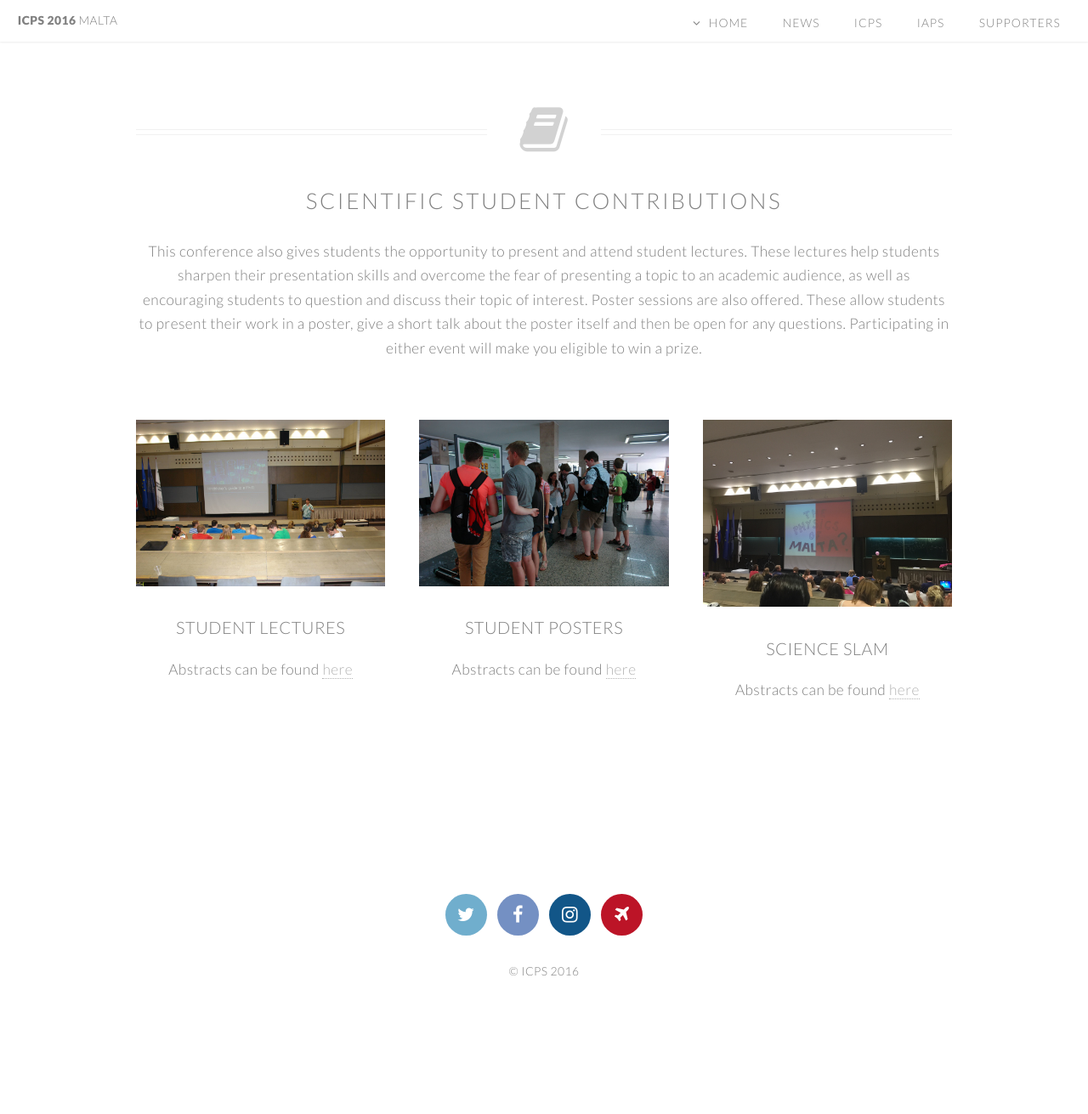
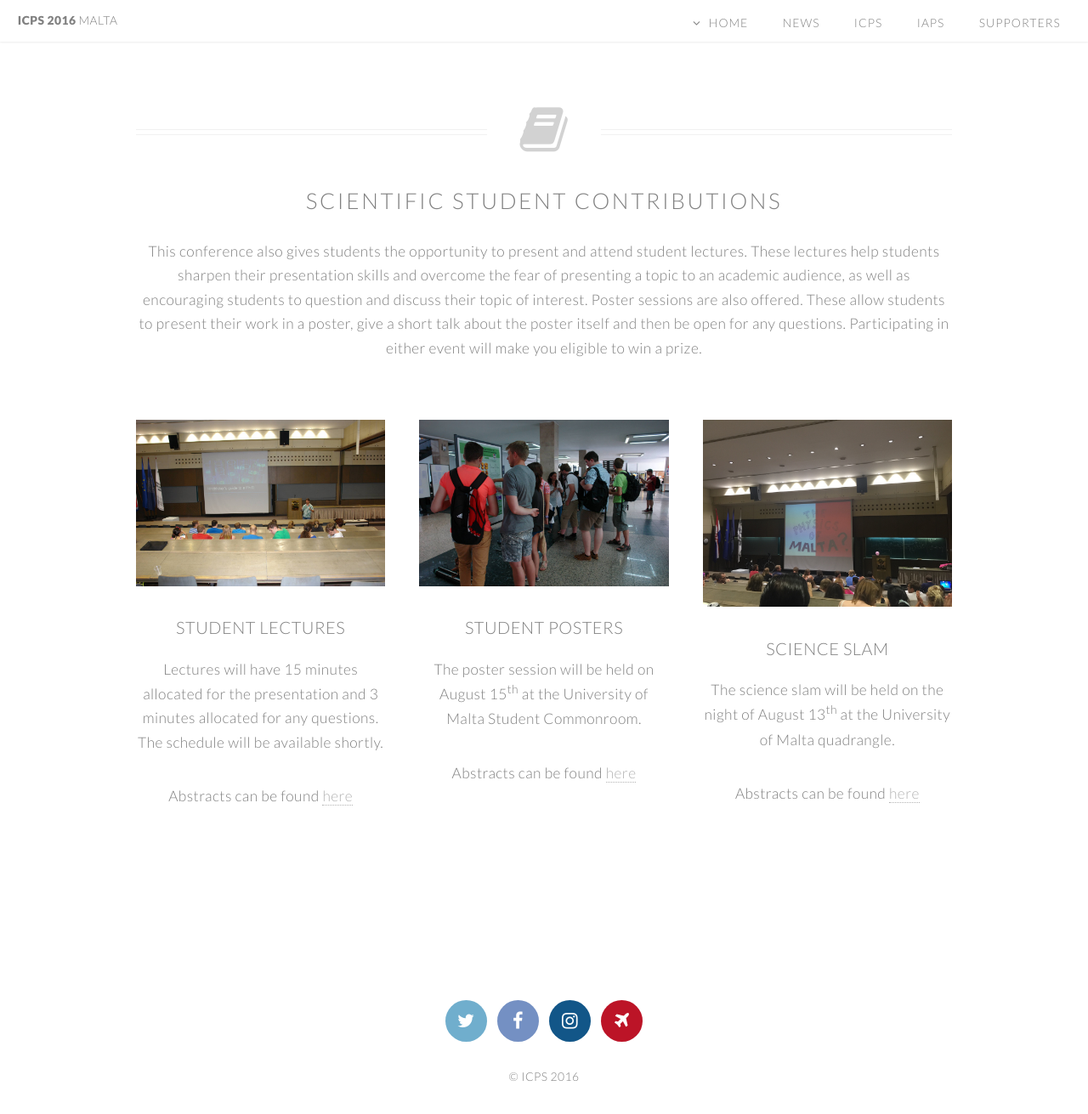
Before and after one commit to bread-on-toast/icps2016, a Jekyll site: the page built from programme/students.html, in a window 1280 px wide and 1344 px high. Shown: the top 1311 px of the window at 85% size. Built offline with Jekyll 4.4.1, drawn with Linux system fonts in a browser that asks for light colours.

Commit message:
added lecture details

```diff
--- a/programme/students.html
+++ b/programme/students.html
@@ -17,6 +17,7 @@ subTitle: This conference also gives students the opportunity to present and att
                     <a class="image featured"><img src="images/student-lectures.jpg" /></a>
                     <header>
                         <h3>Student lectures</h3>
+                        <p>Lectures will have 15 minutes allocated for the presentation and 3 minutes allocated for any questions. The schedule will be available shortly.</p>
                         <p>Abstracts can be found <a href="student-lectures.html">here</a></p>
                     </header>
                 </section>
@@ -27,6 +28,7 @@ subTitle: This conference also gives students the opportunity to present and att
                     <a class="image featured"><img src="images/student-posters.jpg" /></a>
                     <header>
                         <h3>Student posters</h3>
+                        <p>The poster session will be held on August 15<sup>th</sup> at the University of Malta Student Commonroom.</p>
                         <p>Abstracts can be found <a href="student-posters.html">here</a></p>
                     </header>
                 </section>
@@ -37,6 +39,7 @@ subTitle: This conference also gives students the opportunity to present and att
                     <a class="image featured"><img src="images/student-slam.JPG" /></a>
                     <header>
                         <h3>Science Slam</h3>
+                        <p>The science slam will be held on the night of August 13<sup>th</sup> at the University of Malta quadrangle.</p>
                         <p>Abstracts can be found <a href="student-slam.html">here</a></p>
                     </header>
                 </section>
```
